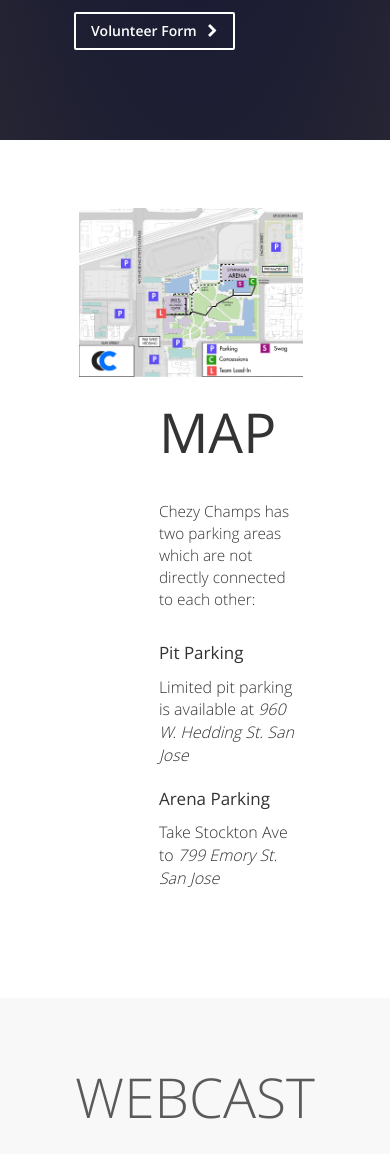
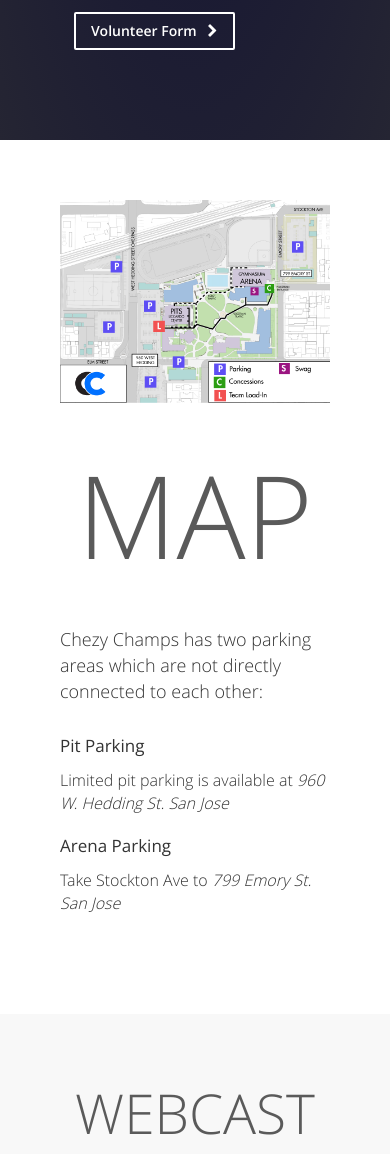
Before and after one commit to Team254/chezy-champs-website, a PHP site: page / in a window 390 px wide; the page is wider, and only the part inside the window is pictured. Shown: the part 2984-4138 px from the top of that part. Run offline with PHP 8.4, Linux system fonts and the light colour scheme; some libraries are stand-ins or nearby versions.

Commit message:
fixed map section for mobile

```diff
--- a/files/home.css
+++ b/files/home.css
@@ -296,7 +296,8 @@
 .map-header {
     font-size: 55px;
     width: 100%;
-	font-family: 'Open Sans', sans-serif;
+	font-family: 'Open Sans Light', sans-serif;
+	color: #5a5a5a;
 	font-weight: 300;
 	text-align: left;
 	padding-bottom: 30px;
@@ -352,11 +353,11 @@
 }
 
 .webcast-header {
-    color: #5a5a5a;
     font-size: 55px;
     width: 100%;
     text-align: center;
 	font-family: 'Open Sans Light', sans-serif;
+	color: #5a5a5a;
 	font-weight: 300;
 	/*padding-bottom: 30px;*/
 }
@@ -738,10 +739,15 @@ a:focus, a:hover {
 	}
 
 	.map img, .map-blurb {
-		font-size: 1.1em;
 		float: none;
-		margin: 3% 7%;
-		width: 83%;
+		width: 100%;
+		padding: 0;
+	}
+
+	.map-header {
+		font-size: 115px;
+		text-align: center;
+		margin-top: 30px;
 	}
 
 	.navbar-header {
```
